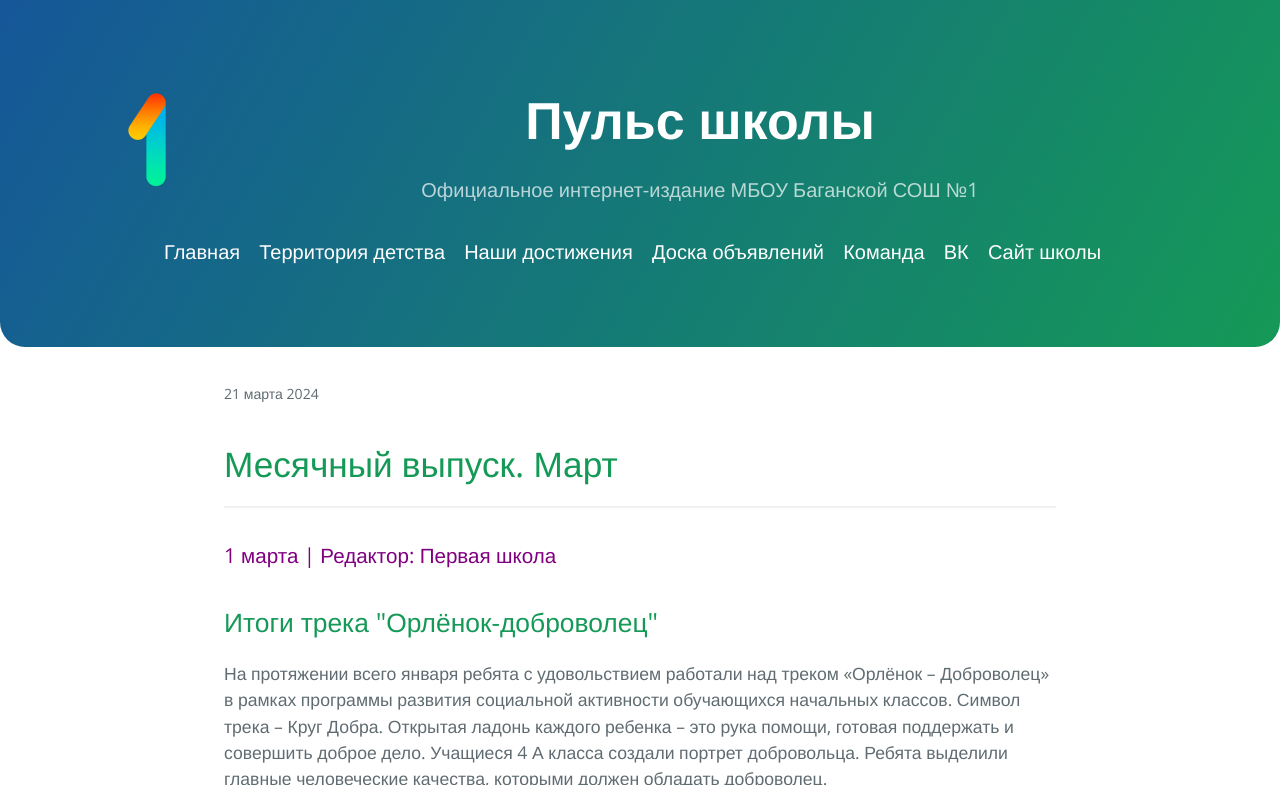
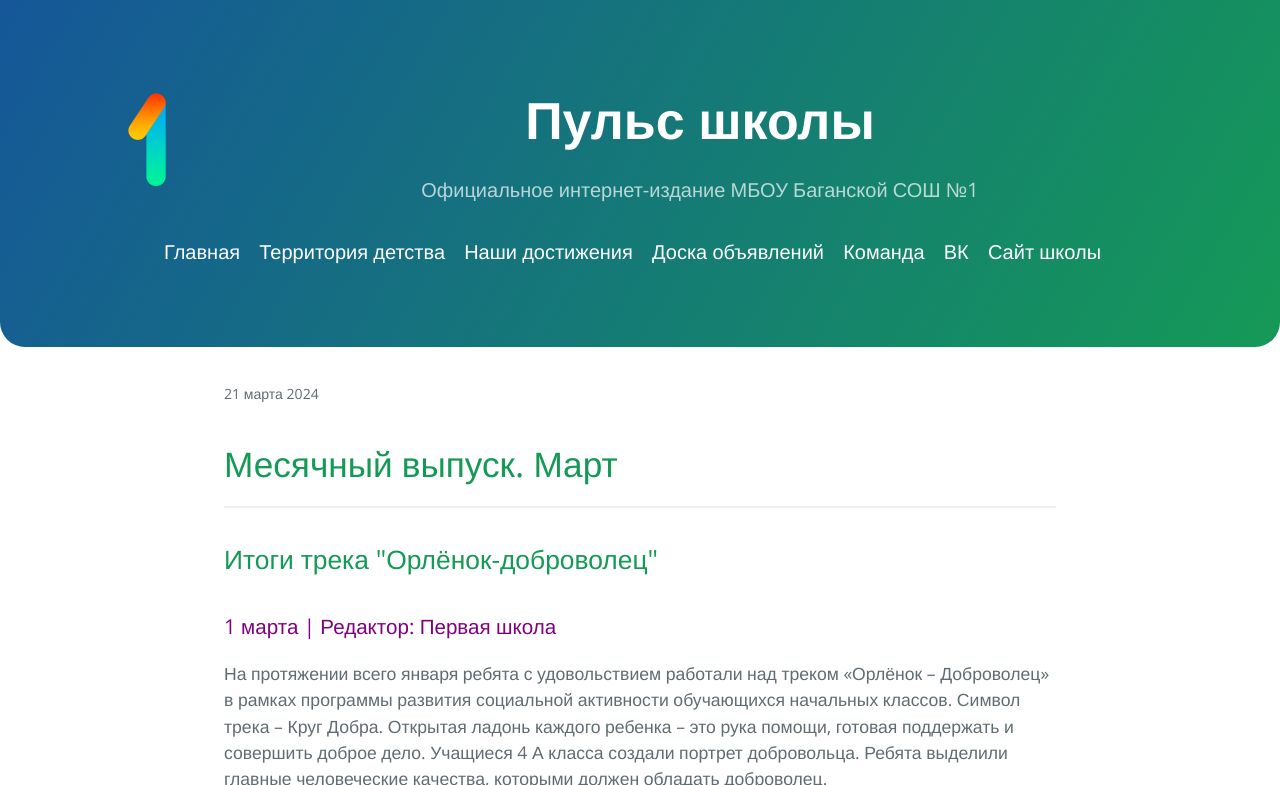
Before and after one commit to 1-sch/1-sch.github.io, a Jekyll site: the page built from _posts/2024-03-31-мартовский-выпуск.markdown, in a window 1280 px wide and 900 px high, cut to the strip 0-785 px from the top of the window. Built offline with Jekyll 4.4.1, drawn with Linux system fonts in a browser that asks for light colours.

Commit message:
Update 2024-03-31-мартовский-выпуск.markdown

```diff
--- a/_posts/2024-03-31-мартовский-выпуск.markdown
+++ b/_posts/2024-03-31-мартовский-выпуск.markdown
@@ -5,7 +5,8 @@
 categories: kids s c
 ---
 <hr>
-<h3 style="color:purple;">1 марта | Редактор: Первая школа</h3><h2>Итоги трека "Орлёнок-доброволец"</h2>
+<h2>Итоги трека "Орлёнок-доброволец"</h2>
+<h3 style="color:purple;">1 марта | Редактор: Первая школа</h3>
 <p>На протяжении всего января ребята с удовольствием работали над треком «Орлёнок – Доброволец» в рамках программы развития социальной активности обучающихся начальных классов.
 
 Символ трека – Круг Добра. Открытая ладонь каждого ребенка – это рука помощи, готовая поддержать и совершить доброе дело.
```
